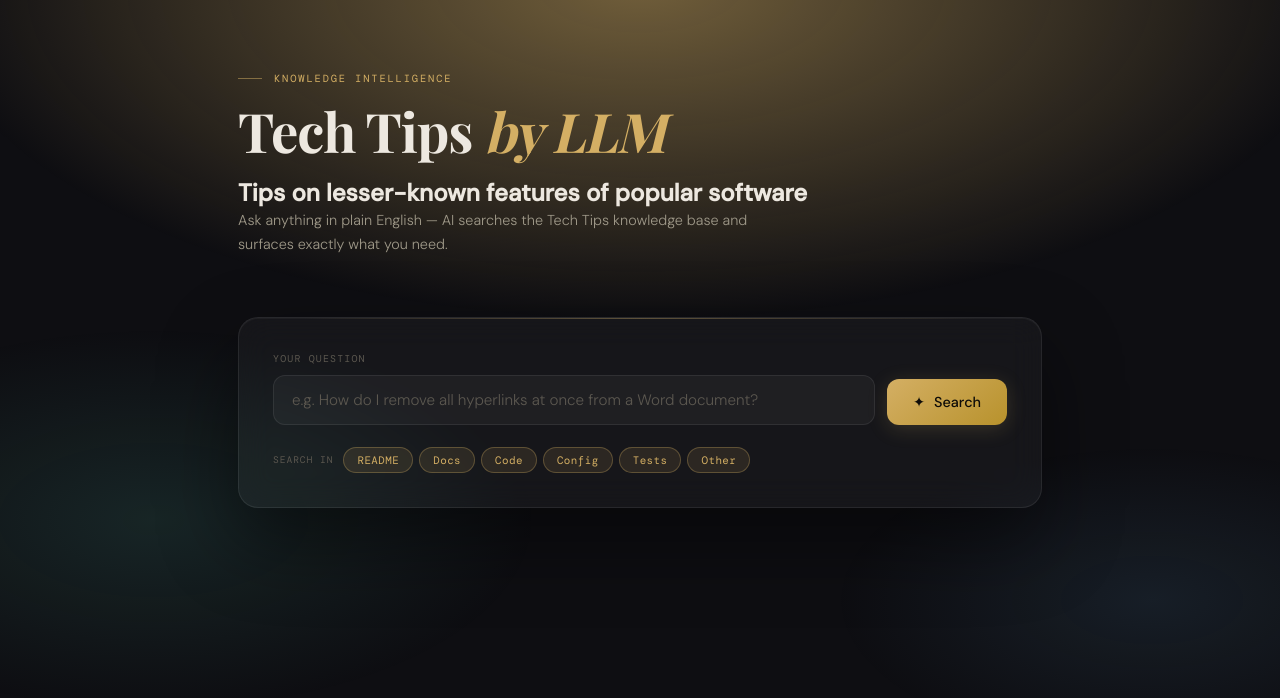
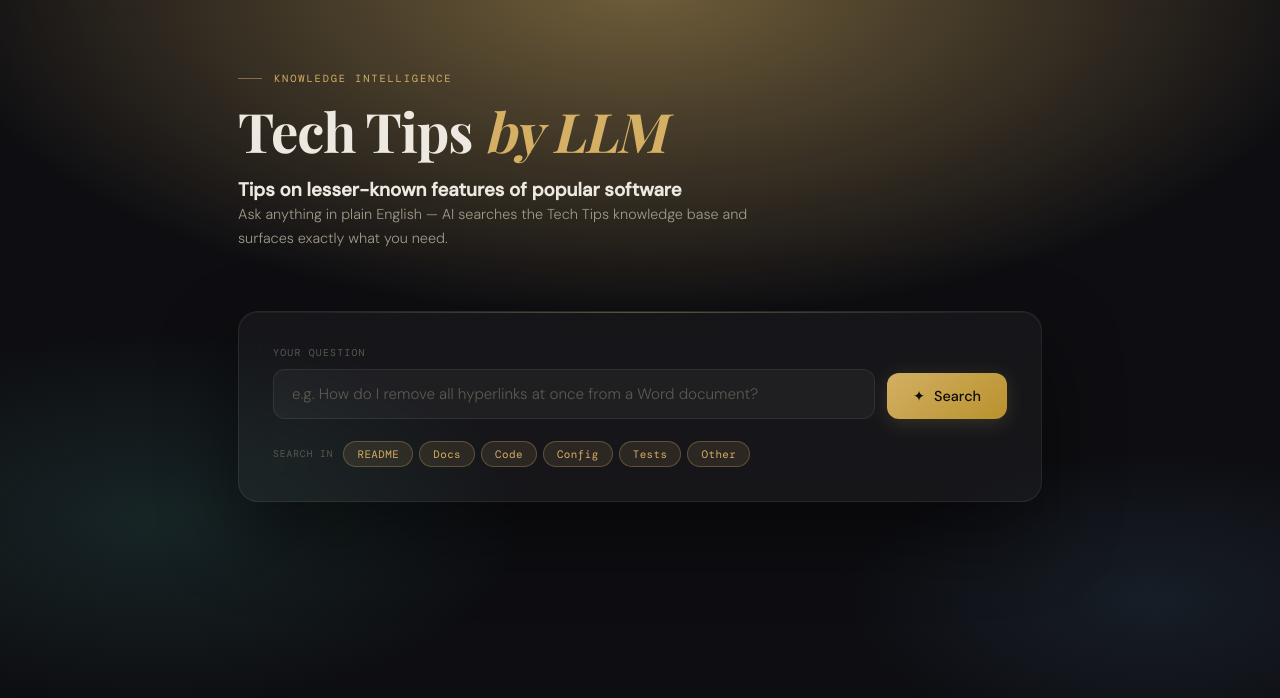
Before and after one commit to techbyllm/techtips1, a website: page index.html in a window 1280 px wide. Drawn offline with nearby package versions, Linux system fonts and the light colour scheme; a web font is replaced by a local one.

Commit message:
Update index.html

```diff
--- a/index.html
+++ b/index.html
@@ -165,7 +165,7 @@ input[type=text]::placeholder{color:var(--text3)}
   <header>
     <div class="eyebrow">Knowledge Intelligence</div>
     <h1>Tech Tips <em>by LLM</em></h1>
-    <h2>Tips on lesser-known features of popular software</h2>
+    <h3>Tips on lesser-known features of popular software</h3>
     <p class="tagline">Ask anything in plain English — AI searches the Tech Tips knowledge base and surfaces exactly what you need.</p>
   </header>
 
```
